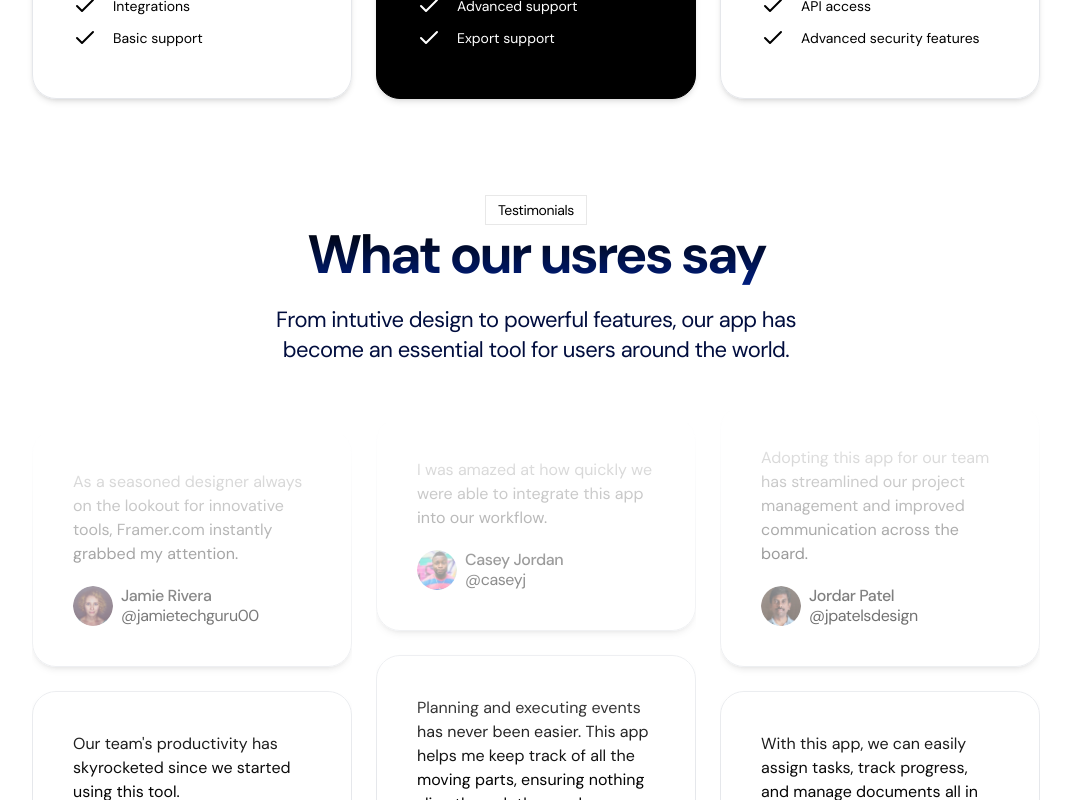
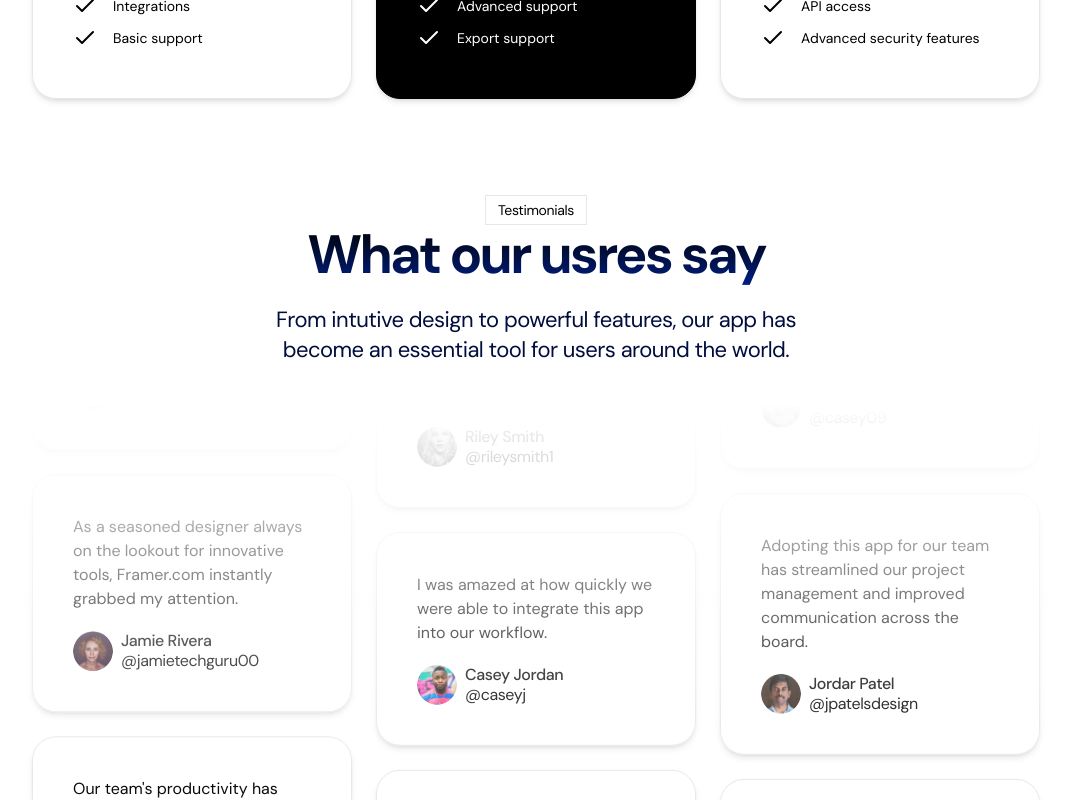
Before and after one commit to NipunShrivats/Falcon-eye-EMS, a Next.js app: page / in a window 1280 px wide. Shown: the part 2840-3640 px from the top of the page, without its empty margins (104-1175 px from the left). Built offline with nearby package versions, Linux system fonts and the light colour scheme.

Commit message:
changes on 27Nov, commit no.11

```diff
--- a/src/components/sections/Testimonials.tsx
+++ b/src/components/sections/Testimonials.tsx
@@ -9,8 +9,10 @@ import avatar8 from "@/assets/avatar-8.png";
 import avatar9 from "@/assets/avatar-9.png";
 
 import Image from "next/image";
-import { twMerge } from "tailwind-merge";
-
+// import { twMerge } from "tailwind-merge";
+import { div } from "motion/react-client";
+import { motion } from "motion/react";
+import * as React from "react";
 const testimonials = [
   {
     text: "As a seasoned designer always on the lookout for innovative tools, Framer.com instantly grabbed my attention.",
@@ -75,16 +77,27 @@ const thirdColumn = testimonials.slice(6, 9);
 const TestimonialsColumn = (props: {
   className?: string;
   testimonials: typeof testimonials;
+  duration?: number;
 }) => {
   return (
-    <div
-      className={twMerge(
-        "flex flex-col items-center justify-center gap-6 mt-10 masking-effect-topBottom",
-        props.className
-      )}
+    <div className={props.className}>
+      <motion.div
+        className="flex flex-col items-center justify-center gap-6"
         id="testimonials"
+        animate={{
+          translateY: "-50%",
+        }}
+        transition={{
+          duration: props.duration || 10,
+          repeat: Infinity,
+          ease: "linear",
+          repeatType: "loop",
+        }}
       >
-      {props.testimonials.map(({ text, imageSrc, name, username }, index) => (
+        {[...new Array(2)].fill(0).map((_, index) => (
+          <React.Fragment key={index}>
+            {props.testimonials.map(
+              ({ text, imageSrc, name, username }, index) => (
                 <div className="card" key={index}>
                   <div>{text}</div>
                   <div className="flex items-center gap-2 mt-5">
@@ -96,12 +109,18 @@ const TestimonialsColumn = (props: {
                       className="h-10 w-10 rounded-full"
                     />
                     <div className="flex flex-col">
-              <div className="font-medium tracking-tight leading-5">{name}</div>
+                      <div className="font-medium tracking-tight leading-5">
+                        {name}
+                      </div>
                       <div className="leading-5 tracking-tight">{username}</div>
                     </div>
                   </div>
                 </div>
+              )
+            )}
+          </React.Fragment>
         ))}
+      </motion.div>
     </div>
   );
 };
@@ -119,15 +138,17 @@ export const Testimonials = () => {
             essential tool for users around the world.
           </p>
         </div>
-        <div className="flex  items-center justify-center gap-6">
-          <TestimonialsColumn testimonials={firstColumn} />
+        <div className="flex  items-center justify-center gap-6 mt-10 masking-effect-topBottom max-h-[738px] overflow-hidden">
+          <TestimonialsColumn testimonials={firstColumn} duration={15} />
           <TestimonialsColumn
             testimonials={secondColumn}
-            className="hidden md:flex"
+            className="hidden md:block"
+            duration={19}
           />
           <TestimonialsColumn
             testimonials={thirdColumn}
-            className="hidden lg:flex"
+            className="hidden lg:block"
+            duration={17}
           />
         </div>
       </div>
```
Lines whose indentation alone changed are shown as unchanged.
